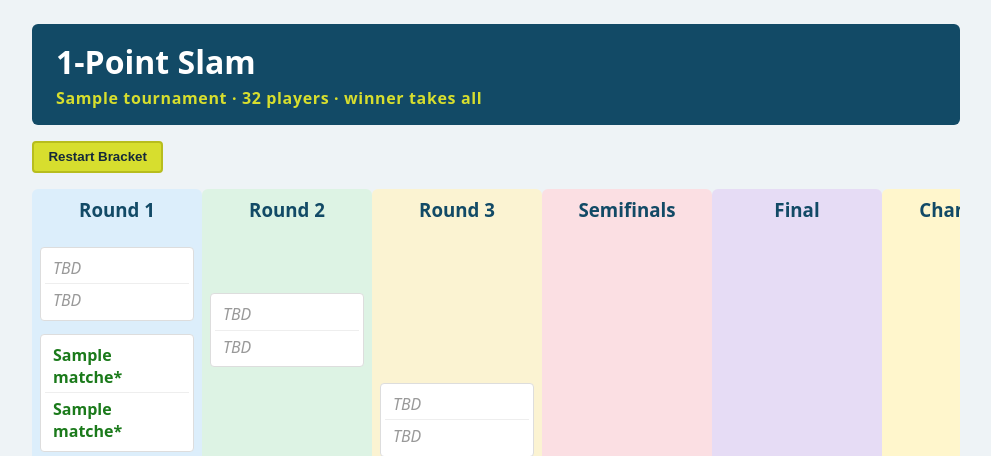
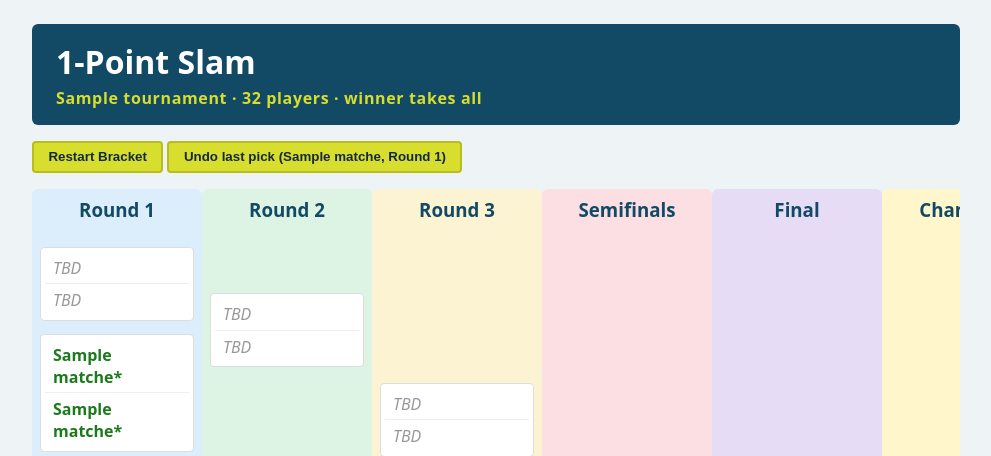
Before and after one commit to paulinemlchan/dinkEngine, a Flask app: page /t/1/slam in a window 1280 px wide. Shown: the part 186-642 px from the top of the page, without its empty margins (144-1135 px from the left). Run offline with Flask 3, Linux system fonts and the light colour scheme; the visitor is signed in with stand-in values (Sample User, id 1); tables that the repository leaves empty hold one stand-in row (values such as "Sample post"); grey boxes marked "Sample" are stand-in pictures.

Commit message:
1-Point Slam: add Undo last pick for admins
Each pick now records a pick_seq so the most recent pick can be undone: the winner is cleared and removed from the next-round match (whose server marker is cleared). Repeated undo steps back further. slam_matches gains pick_seq via ALTER TABLE at startup; picks made before this change are not undoable.

Co-authored-by: Copilot <223556219+Copilot@users.noreply.github.com>

```diff
--- a/db.py
+++ b/db.py
@@ -53,6 +53,8 @@ def _migrate(db):
     slam_columns = {row["name"] for row in db.execute("PRAGMA table_info(slam_matches)")}
     if "server_name" not in slam_columns:
         db.execute("ALTER TABLE slam_matches ADD COLUMN server_name TEXT")
+    if "pick_seq" not in slam_columns:
+        db.execute("ALTER TABLE slam_matches ADD COLUMN pick_seq INTEGER")
 
     vote_columns = {row["name"] for row in db.execute("PRAGMA table_info(award_votes)")}
     if "nominee_name" not in vote_columns:
--- a/routes/public.py
+++ b/routes/public.py
@@ -312,12 +312,15 @@ def slam(tournament_id):
     if final_match is not None:
         champion = final_match["winner_name"]
 
+    last_pick = _last_slam_pick(db, tournament_id)
     return render_template(
         "public/slam.html",
         tournament=tournament,
         rounds=rounds,
         started=1 in by_round,
         champion=champion,
+        last_pick=last_pick,
+        last_pick_round=SLAM_ROUND_LABELS[last_pick["round"]] if last_pick else None,
     )
 
 
@@ -377,7 +380,12 @@ def slam_pick(tournament_id):
     if match is None or winner not in (match["player1_name"], match["player2_name"]):
         abort(400)
 
-    db.execute("UPDATE slam_matches SET winner_name = ? WHERE id = ?", (winner, match["id"]))
+    db.execute(
+        """UPDATE slam_matches SET winner_name = ?,
+             pick_seq = (SELECT COALESCE(MAX(pick_seq), 0) + 1 FROM slam_matches WHERE tournament_id = ?)
+           WHERE id = ?""",
+        (winner, tournament_id, match["id"]),
+    )
 
     if round_num < 5:
         next_slot = slot // 2
@@ -406,6 +414,54 @@ def slam_pick(tournament_id):
                 db.execute("UPDATE slam_matches SET server_name = ? WHERE id = ?", (server_name, next_match["id"]))
 
     db.commit()
+    return redirect(url_for("public.slam", tournament_id=tournament_id))
+
+
+def _last_slam_pick(db, tournament_id):
+    """The most recent winner pick, or None. Picks made before pick_seq existed are not tracked."""
+    return db.execute(
+        """SELECT * FROM slam_matches
+           WHERE tournament_id = ? AND winner_name IS NOT NULL AND pick_seq IS NOT NULL
+           ORDER BY pick_seq DESC LIMIT 1""",
+        (tournament_id,),
+    ).fetchone()
+
+
+@bp.route("/t/<int:tournament_id>/slam/undo", methods=["POST"])
+def slam_undo(tournament_id):
+    db = get_db()
+    _get_tournament(db, tournament_id)
+
+    if not session.get("is_admin"):
+        abort(403)
+
+    last = _last_slam_pick(db, tournament_id)
+    if last is None:
+        flash("There is no pick to undo.", "error")
+        return redirect(url_for("public.slam", tournament_id=tournament_id))
+
+    if last["round"] < 5:
+        next_match = db.execute(
+            "SELECT * FROM slam_matches WHERE tournament_id = ? AND round = ? AND slot = ?",
+            (tournament_id, last["round"] + 1, last["slot"] // 2),
+        ).fetchone()
+        if next_match is not None:
+            if next_match["winner_name"] is not None:
+                flash("That pick can't be undone because the next round already has a winner.", "error")
+                return redirect(url_for("public.slam", tournament_id=tournament_id))
+            # The winner moved into this side of the next match; take them out and drop its server.
+            side = "player1_name" if last["slot"] % 2 == 0 else "player2_name"
+            other = "player2_name" if side == "player1_name" else "player1_name"
+            if next_match[other] is None:
+                db.execute("DELETE FROM slam_matches WHERE id = ?", (next_match["id"],))
+            else:
+                db.execute(
+                    f"UPDATE slam_matches SET {side} = NULL, server_name = NULL WHERE id = ?", (next_match["id"],)
+                )
+
+    db.execute("UPDATE slam_matches SET winner_name = NULL, pick_seq = NULL WHERE id = ?", (last["id"],))
+    db.commit()
+    flash(f"Undid the pick of {last['winner_name']} in {SLAM_ROUND_LABELS[last['round']]}.", "success")
     return redirect(url_for("public.slam", tournament_id=tournament_id))
 
 
--- a/schema.sql
+++ b/schema.sql
@@ -52,6 +52,8 @@ CREATE TABLE IF NOT EXISTS slam_matches (
     player2_name TEXT,
     winner_name TEXT,
     server_name TEXT,
+    -- Order in which winners were picked, so the last pick can be undone.
+    pick_seq INTEGER,
     UNIQUE(tournament_id, round, slot)
 );
 
--- a/templates/public/slam.html
+++ b/templates/public/slam.html
@@ -27,6 +27,12 @@
   <button type="submit">{{ 'Restart Bracket' if started else 'Start' }}</button>
 </form>
 {% endif %}
+{% if started and last_pick and session.get('is_admin') %}
+<form method="post" action="{{ url_for('public.slam_undo', tournament_id=tournament.id) }}" class="inline-form"
+      onsubmit='return confirm({{ ("Undo the pick of " ~ last_pick.winner_name ~ " in " ~ last_pick_round ~ "?")|tojson }});'>
+  <button type="submit">Undo last pick ({{ last_pick.winner_name }}, {{ last_pick_round }})</button>
+</form>
+{% endif %}
 
 {% if started %}
 <div class="slam-bracket">
```
